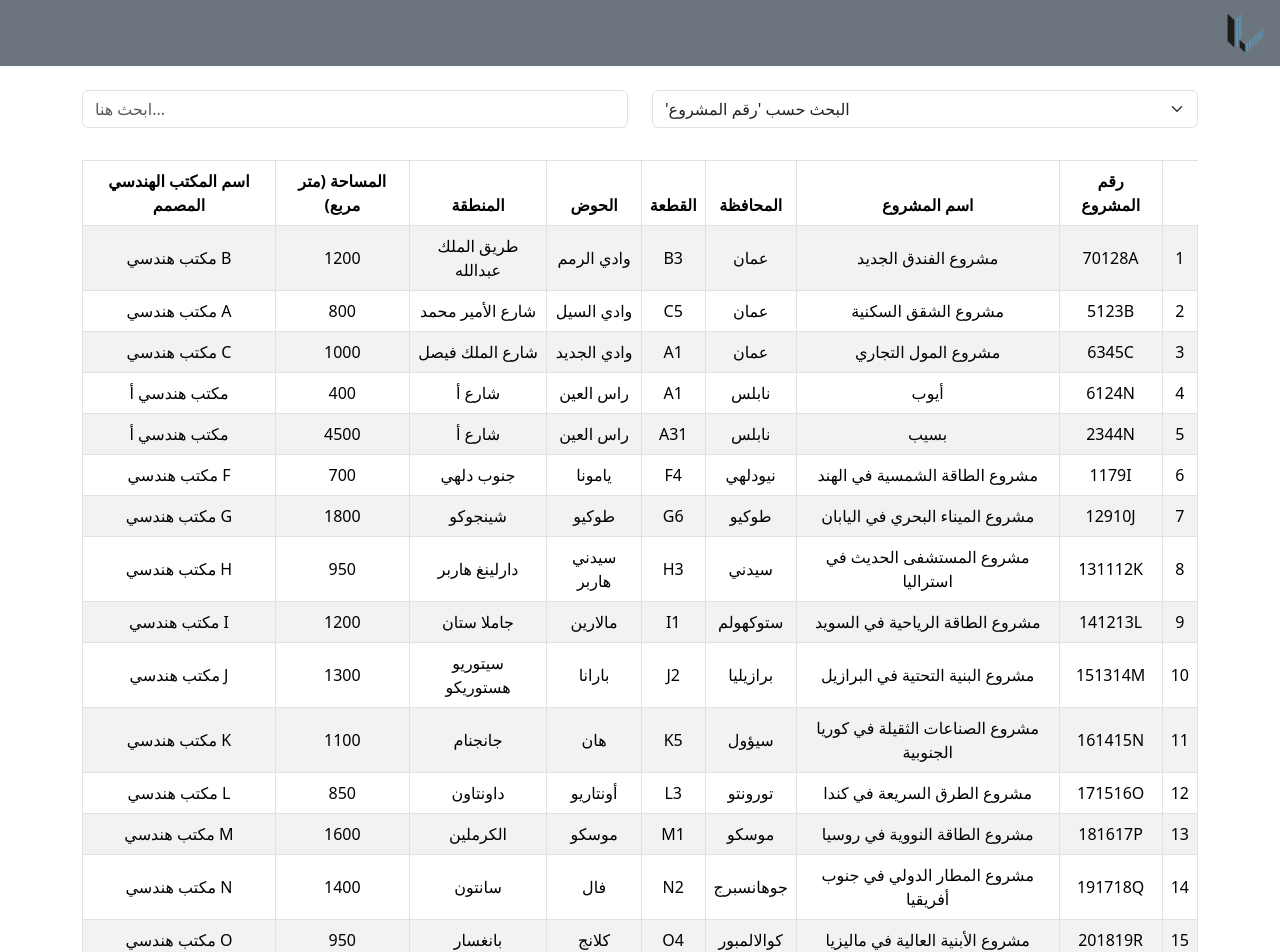
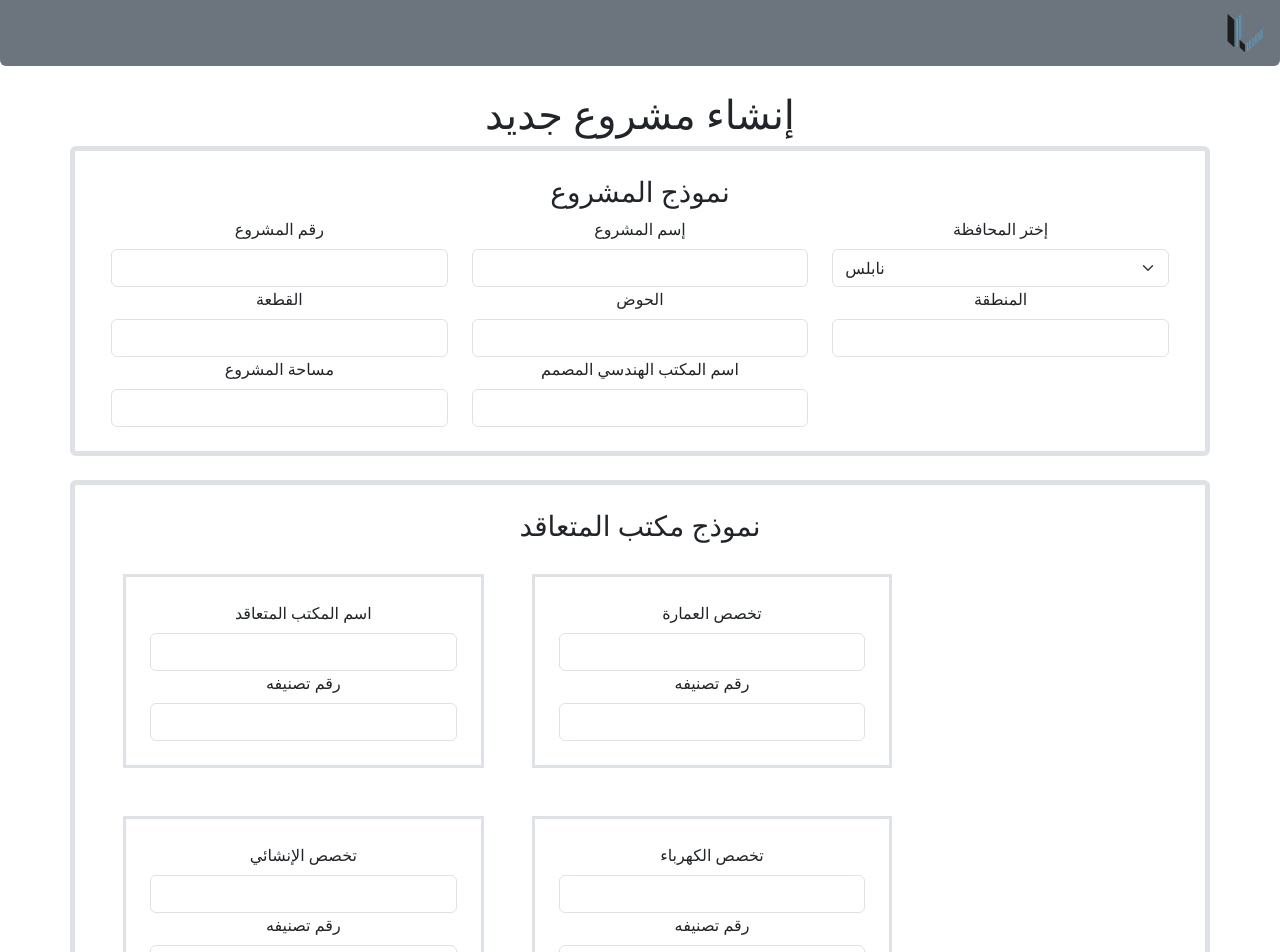
Before and after one commit to NourAyyoub/Engineers-Syndicate, a React (Vite) app in the folder app/: page / in a window 1280 px wide. Shown: the top 952 px of the page. Built offline with nearby package versions, Linux system fonts and the light colour scheme.

Commit message:
create new project form

```diff
--- a/app/src/App.jsx
+++ b/app/src/App.jsx
@@ -1,8 +1,12 @@
-import ProjectsTable from "./components/ProjectsTable/ProjectsTable";
+import AddNewProject from "./components/AddNewProject/AddNewProject";
+
+// import ProjectsTable from "./components/ProjectsTable/ProjectsTable";
 export default function App() {
   return (
     <div>
-      <ProjectsTable />
+      {/* <ProjectsTable /> */}
+
+      <AddNewProject />
     </div>
   );
 }
--- /dev/null
+++ b/app/src/components/AddNewProject/AddNewProject.jsx
@@ -0,0 +1,229 @@
+import Form from "react-bootstrap/Form";
+import { Col, Container, Row, Button } from "react-bootstrap";
+import PropTypes from "prop-types";
+Input.propTypes = {
+  id: PropTypes.string.isRequired,
+  label: PropTypes.string.isRequired,
+  type: PropTypes.string,
+};
+OptionForInputSelect.propTypes = {
+  value: PropTypes.string.isRequired,
+  label: PropTypes.string.isRequired,
+};
+InputSelect.propTypes = {
+  label: PropTypes.string.isRequired,
+  list: PropTypes.array.isRequired,
+};
+OptionInputRadio.propTypes = {
+  id: PropTypes.string.isRequired,
+  name: PropTypes.string.isRequired,
+  label: PropTypes.string.isRequired,
+};
+InputRadio.propTypes = {
+  list: PropTypes.array.isRequired,
+  name: PropTypes.string.isRequired,
+};
+InputSpecialties.propTypes = {
+  specialty: PropTypes.string.isRequired,
+  label: PropTypes.string.isRequired,
+};
+
+const governorates = [
+  { label: "نابلس", value: "nablus" },
+  { label: "طوباس", value: "tubas" },
+  { label: "رام الله والبيرة", value: "ramallah" },
+  { label: "القدس", value: "jerusalem" },
+  { label: "بيت لحم", value: "bethlehem" },
+  { label: "سلفيت", value: "salfit" },
+  { label: "جنين", value: "jenin" },
+  { label: "طولكرم", value: "tulkarm" },
+  { label: "قلقيلية", value: "qalqilya" },
+  { label: "أريحا", value: "jericho" },
+];
+
+const building_classification = [
+  { label: "درجةاولى أ", id: "1A" },
+  { label: "درجة اولى ب", id: "1B" },
+  { label: "درجة ثانية", id: "2" },
+  { label: "درجة ثالثة", id: "3" },
+  { label: "درجة رابعة", id: "4" },
+  { label: "درجة خامسة", id: "5" },
+];
+
+const specialties = [
+  { label: "تخصص العمارة", specialty: "architecture" },
+  { label: "تخصص الإنشائي", specialty: "construction" },
+  { label: "تخصص الكهرباء", specialty: "electricity" },
+  { label: "تخصص لميكانيك", specialty: "mechanics" },
+];
+export default function AddNewProject() {
+  const handleSendData = () => {};
+  return (
+    <Container className="container-xl mt-4 mb-4 mx-auto text-center">
+      <h1>إنشاء مشروع جديد</h1>
+      <Row className="align-items-center border border-5 p-4 mb-4 rounded">
+        <Basic_information_inputs />
+      </Row>
+
+      <Row className="align-items-center border border-5 p-4 mb-4 rounded">
+        <Contractor_office_inputs />
+      </Row>
+
+      <Row className="align-items-center border border-5 p-4 mb-4 rounded">
+        <Project_contractor_inputs />
+      </Row>
+
+      <Row className="align-items-center border border-5 p-4  mb-4 rounded">
+        <Laboratory_inputs />
+      </Row>
+
+      <Button onClick={handleSendData}>إنشاء المشروع</Button>
+    </Container>
+  );
+}
+
+function Input({ label, id, type = "text" }) {
+  return (
+    <div>
+      <Form.Label htmlFor={id}>{label}</Form.Label>
+      <Form.Control type={type} id={id} />
+      <Form.Text id={id}></Form.Text>
+    </div>
+  );
+}
+function InputSelect({ label, list }) {
+  return (
+    <>
+      <Form.Label>{label}</Form.Label>
+      <Form.Select>
+        {list.map((ele, index) => (
+          <OptionForInputSelect
+            value={ele.value}
+            label={ele.label}
+            key={index}
+          />
+        ))}
+      </Form.Select>
+    </>
+  );
+}
+function OptionForInputSelect({ label, value }) {
+  return <option value={value}>{label}</option>;
+}
+function InputRadio({ name, list }) {
+  return (
+    <Form>
+      {list.map((ele) => (
+        <OptionInputRadio
+          label={ele.label}
+          id={ele.id}
+          name={name}
+          key={ele.id}
+        />
+      ))}
+    </Form>
+  );
+}
+function OptionInputRadio({ label, id, name }) {
+  return <Form.Check inline type="radio" label={label} id={id} name={name} />;
+}
+function InputSpecialties({ label, specialty }) {
+  return (
+    <Col xs={12} md={6} lg={4} className="border border-3 p-4 m-4">
+      <Input label={label} id={specialty} />
+      <Input label="رقم تصنيفه" id={specialty} key={specialty} type="number" />
+    </Col>
+  );
+}
+function Basic_information_inputs() {
+  return (
+    <>
+      <h3> نموذج المشروع</h3>
+      <Col xs={12} md={6} lg={4}>
+        <Input label="رقم المشروع" id="input_project_number" />
+      </Col>
+      <Col xs={12} md={6} lg={4}>
+        <Input label="إسم المشروع" id="input_name_of_project" />
+      </Col>
+      <Col xs={12} md={6} lg={4}>
+        <InputSelect label="إختر المحافظة" list={governorates} />
+      </Col>
+      <Col xs={12} md={6} lg={4}>
+        <Input label="القطعة" id="input_widget" />
+      </Col>
+      <Col xs={12} md={6} lg={4}>
+        <Input label="الحوض" id="input_the_basin" />
+      </Col>
+      <Col xs={12} md={6} lg={4}>
+        <Input label="المنطقة" id="input_region" />
+      </Col>
+      <Col xs={12} md={6} lg={4}>
+        <Input label="مساحة المشروع" id="input_area" />
+      </Col>
+      <Col xs={12} md={6} lg={4}>
+        <Input
+          label="اسم المكتب الهندسي المصمم"
+          id="input_name_of_designing_engineering_office"
+        />
+      </Col>
+    </>
+  );
+}
+function Project_contractor_inputs() {
+  return (
+    <>
+      <h3>نموذج المقاول</h3>
+      <Col xs={12} md={6} lg={4}>
+        <Input
+          label="إسم مقاول المشروع"
+          id="input_name_of_project_contractor"
+        />
+      </Col>
+      <Col xs={12} md={6} lg={4}>
+        <InputRadio
+          name="building_classification"
+          list={building_classification}
+        />
+      </Col>
+    </>
+  );
+}
+function Contractor_office_inputs() {
+  return (
+    <>
+      <h3>نموذج مكتب المتعاقد</h3>
+      <Col xs={12} md={6} lg={4} className="border border-3 p-4 m-4">
+        <Input
+          label="اسم المكتب المتعاقد"
+          id="input_name_of_contractor_office"
+        />
+        <Input
+          label="رقم تصنيفه"
+          id="input_name_of_contractor_office"
+          type="number"
+        />
+      </Col>
+
+      {specialties.map((ele, index) => (
+        <InputSpecialties
+          label={ele.label}
+          specialty={ele.specialty}
+          key={index}
+        />
+      ))}
+    </>
+  );
+}
+function Laboratory_inputs() {
+  return (
+    <>
+      <h3>نموذج المختبر</h3>
+      <Col xs={12} md={6} lg={4}>
+        <Input label="إسم المختبر المعتمد" id="input_laboratory_name" />
+      </Col>
+      <Col xs={12} md={6} lg={4}>
+        <Input label="عنوان المختبر" id="input_laboratory_address" />
+      </Col>
+    </>
+  );
+}
--- a/app/src/components/NavbarFile/Navigationbar.jsx
+++ b/app/src/components/NavbarFile/Navigationbar.jsx
@@ -10,6 +10,7 @@ export default function Navigationbar() {
       variant="dark"
       sticky="top"
       expand="sm"
+      className="rounded-bottom"
       collapseOnSelect
     >
       {/* <NavigationLinks /> */}
--- a/app/src/components/ProjectsTable/ProjectsTable.jsx
+++ b/app/src/components/ProjectsTable/ProjectsTable.jsx
@@ -1,173 +1,173 @@
 import { useState } from "react";
 export default function ProjectsTable() {
   const [searchTerm, setSearchTerm] = useState("");
-  const [searchType, setSearchType] = useState("projectNumber");
+  const [searchType, setSearchType] = useState("project_number");
 
   const projects = [
     {
       id: 1,
-      projectNumber: "70128A",
-      projectName: "مشروع الفندق الجديد",
+      project_number: "70128A",
+      project_name: "مشروع الفندق الجديد",
       governorate: "عمان",
-      pieceOfLand: "B3",
-      basin: "وادي الرمم",
+      widget: "B3",
+      the_basin: "وادي الرمم",
       region: "طريق الملك عبدالله",
       area: "1200",
-      engineeringOffice: "مكتب هندسي B",
+      designing_engineering_office: "مكتب هندسي B",
     },
     {
       id: 2,
-      projectNumber: "5123B",
-      projectName: "مشروع الشقق السكنية",
+      project_number: "5123B",
+      project_name: "مشروع الشقق السكنية",
       governorate: "عمان",
-      pieceOfLand: "C5",
-      basin: "وادي السيل",
+      widget: "C5",
+      the_basin: "وادي السيل",
       region: "شارع الأمير محمد",
       area: "800",
-      engineeringOffice: "مكتب هندسي A",
+      designing_engineering_office: "مكتب هندسي A",
     },
     {
       id: 3,
-      projectNumber: "6345C",
-      projectName: "مشروع المول التجاري",
+      project_number: "6345C",
+      project_name: "مشروع المول التجاري",
       governorate: "عمان",
-      pieceOfLand: "A1",
-      basin: "وادي الجديد",
+      widget: "A1",
+      the_basin: "وادي الجديد",
       region: "شارع الملك فيصل",
       area: "1000",
-      engineeringOffice: "مكتب هندسي C",
+      designing_engineering_office: "مكتب هندسي C",
     },
     {
       id: 4,
-      projectNumber: "6124N",
-      projectName: " أيوب",
+      project_number: "6124N",
+      project_name: " أيوب",
       governorate: "نابلس",
-      pieceOfLand: "A1",
-      basin: "راس العين",
+      widget: "A1",
+      the_basin: "راس العين",
       region: "شارع أ",
       area: "400",
-      engineeringOffice: "مكتب هندسي أ",
+      designing_engineering_office: "مكتب هندسي أ",
     },
     {
       id: 5,
-      projectNumber: "2344N",
-      projectName: " بسيب",
+      project_number: "2344N",
+      project_name: " بسيب",
       governorate: "نابلس",
-      pieceOfLand: "A31",
-      basin: "راس العين",
+      widget: "A31",
+      the_basin: "راس العين",
       region: "شارع أ",
       area: "4500",
-      engineeringOffice: "مكتب هندسي أ",
+      designing_engineering_office: "مكتب هندسي أ",
     },
     {
       id: 6,
-      projectNumber: "1179I",
-      projectName: "مشروع الطاقة الشمسية في الهند",
+      project_number: "1179I",
+      project_name: "مشروع الطاقة الشمسية في الهند",
       governorate: "نيودلهي",
-      pieceOfLand: "F4",
-      basin: "يامونا",
+      widget: "F4",
+      the_basin: "يامونا",
       region: "جنوب دلهي",
       area: "700",
-      engineeringOffice: "مكتب هندسي F",
+      designing_engineering_office: "مكتب هندسي F",
     },
     {
       id: 7,
-      projectNumber: "12910J",
-      projectName: "مشروع الميناء البحري في اليابان",
+      project_number: "12910J",
+      project_name: "مشروع الميناء البحري في اليابان",
       governorate: "طوكيو",
-      pieceOfLand: "G6",
-      basin: "طوكيو",
+      widget: "G6",
+      the_basin: "طوكيو",
       region: "شينجوكو",
       area: "1800",
-      engineeringOffice: "مكتب هندسي G",
+      designing_engineering_office: "مكتب هندسي G",
     },
     {
       id: 8,
-      projectNumber: "131112K",
-      projectName: "مشروع المستشفى الحديث في استراليا",
+      project_number: "131112K",
+      project_name: "مشروع المستشفى الحديث في استراليا",
       governorate: "سيدني",
-      pieceOfLand: "H3",
-      basin: "سيدني هاربر",
+      widget: "H3",
+      the_basin: "سيدني هاربر",
       region: "دارلينغ هاربر",
       area: "950",
-      engineeringOffice: "مكتب هندسي H",
+      designing_engineering_office: "مكتب هندسي H",
     },
     {
       id: 9,
-      projectNumber: "141213L",
-      projectName: "مشروع الطاقة الرياحية في السويد",
+      project_number: "141213L",
+      project_name: "مشروع الطاقة الرياحية في السويد",
       governorate: "ستوكهولم",
-      pieceOfLand: "I1",
-      basin: "مالارين",
+      widget: "I1",
+      the_basin: "مالارين",
       region: "جاملا ستان",
       area: "1200",
-      engineeringOffice: "مكتب هندسي I",
+      designing_engineering_office: "مكتب هندسي I",
     },
     {
       id: 10,
-      projectNumber: "151314M",
-      projectName: "مشروع البنية التحتية في البرازيل",
+      project_number: "151314M",
+      project_name: "مشروع البنية التحتية في البرازيل",
       governorate: "برازيليا",
-      pieceOfLand: "J2",
-      basin: "بارانا",
+      widget: "J2",
+      the_basin: "بارانا",
       region: "سيتوريو هستوريكو",
       area: "1300",
-      engineeringOffice: "مكتب هندسي J",
+      designing_engineering_office: "مكتب هندسي J",
     },
     {
       id: 11,
-      projectNumber: "161415N",
-      projectName: "مشروع الصناعات الثقيلة في كوريا الجنوبية",
+      project_number: "161415N",
+      project_name: "مشروع الصناعات الثقيلة في كوريا الجنوبية",
       governorate: "سيؤول",
-      pieceOfLand: "K5",
-      basin: "هان",
+      widget: "K5",
+      the_basin: "هان",
       region: "جانجنام",
       area: "1100",
-      engineeringOffice: "مكتب هندسي K",
+      designing_engineering_office: "مكتب هندسي K",
     },
     {
       id: 12,
-      projectNumber: "171516O",
-      projectName: "مشروع الطرق السريعة في كندا",
+      project_number: "171516O",
+      project_name: "مشروع الطرق السريعة في كندا",
       governorate: "تورونتو",
-      pieceOfLand: "L3",
-      basin: "أونتاريو",
+      widget: "L3",
+      the_basin: "أونتاريو",
       region: "داونتاون",
       area: "850",
-      engineeringOffice: "مكتب هندسي L",
+      designing_engineering_office: "مكتب هندسي L",
     },
     {
       id: 13,
-      projectNumber: "181617P",
-      projectName: "مشروع الطاقة النووية في روسيا",
+      project_number: "181617P",
+      project_name: "مشروع الطاقة النووية في روسيا",
       governorate: "موسكو",
-      pieceOfLand: "M1",
-      basin: "موسكو",
+      widget: "M1",
+      the_basin: "موسكو",
       region: "الكرملين",
       area: "1600",
-      engineeringOffice: "مكتب هندسي M",
+      designing_engineering_office: "مكتب هندسي M",
     },
     {
       id: 14,
-      projectNumber: "191718Q",
-      projectName: "مشروع المطار الدولي في جنوب أفريقيا",
+      project_number: "191718Q",
+      project_name: "مشروع المطار الدولي في جنوب أفريقيا",
       governorate: "جوهانسبرج",
-      pieceOfLand: "N2",
-      basin: "فال",
+      widget: "N2",
+      the_basin: "فال",
       region: "سانتون",
       area: "1400",
-      engineeringOffice: "مكتب هندسي N",
+      designing_engineering_office: "مكتب هندسي N",
     },
     {
       id: 15,
-      projectNumber: "201819R",
-      projectName: "مشروع الأبنية العالية في ماليزيا",
+      project_number: "201819R",
+      project_name: "مشروع الأبنية العالية في ماليزيا",
       governorate: "كوالالمبور",
-      pieceOfLand: "O4",
-      basin: "كلانج",
+      widget: "O4",
+      the_basin: "كلانج",
       region: "بانغسار",
       area: "950",
-      engineeringOffice: "مكتب هندسي O",
+      designing_engineering_office: "مكتب هندسي O",
     },
   ];
 
@@ -176,8 +176,8 @@ export default function ProjectsTable() {
   );
 
   const searchTypes = [
-    { value: "projectNumber", label: "'البحث حسب 'رقم المشروع" },
-    { value: "projectName", label: "'البحث حسب 'اسم المشروع" },
+    { value: "project_number", label: "'البحث حسب 'رقم المشروع" },
+    { value: "project_name", label: "'البحث حسب 'اسم المشروع" },
     { value: "governorate", label: "'البحث حسب 'المحافظة" },
   ];
 
@@ -225,15 +225,15 @@ export default function ProjectsTable() {
           </thead>
           <tbody>
             {filteredProjects.map((project, index) => (
-              <tr key={project.projectNumber}>
-                <td>{project.engineeringOffice}</td>
+              <tr key={project.project_number}>
+                <td>{project.designing_engineering_office}</td>
                 <td>{project.area}</td>
                 <td>{project.region}</td>
-                <td>{project.basin}</td>
-                <td>{project.pieceOfLand}</td>
+                <td>{project.the_basin}</td>
+                <td>{project.widget}</td>
                 <td>{project.governorate}</td>
-                <td>{project.projectName}</td>
-                <td>{project.projectNumber}</td>
+                <td>{project.project_name}</td>
+                <td>{project.project_number}</td>
                 <td>{index + 1}</td>
               </tr>
             ))}
```
